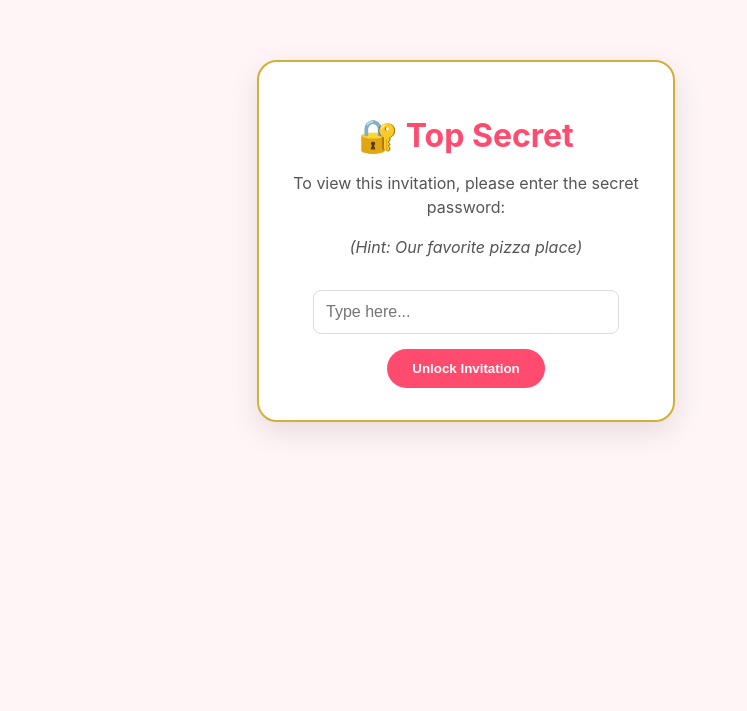
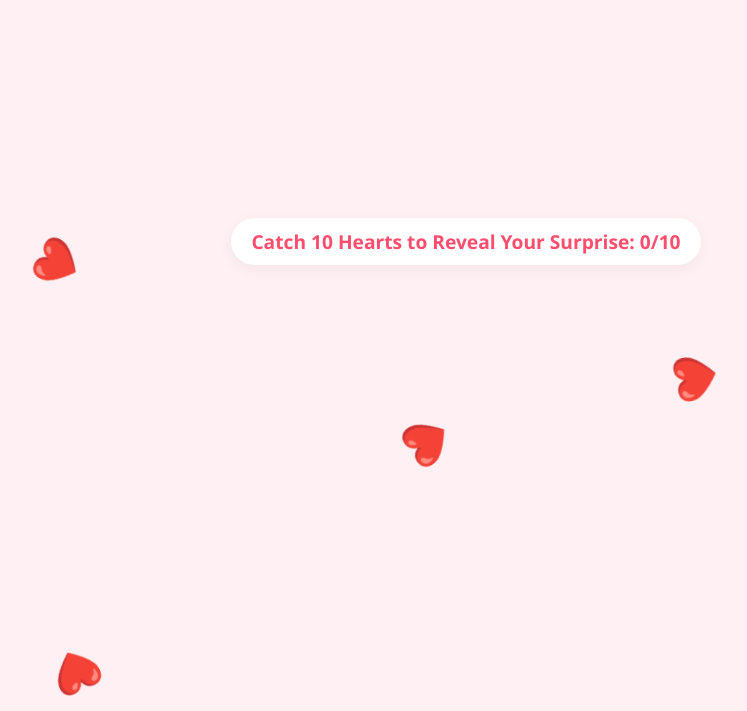
Before and after one commit to Hussein9396/Invitaion, a plain HTML site: page index.html in a window 1280 px wide. Shown: the part 159-870 px from the top of the page, without its empty margins (174-921 px from the left). Before the commit the page ends 800 px from the top, so only its background shows below. Drawn offline with Linux system fonts and the light colour scheme.

Commit message:
puzzle no pwd

```diff
--- a/index.html
+++ b/index.html
@@ -2,91 +2,143 @@
 <html lang="en">
 <head>
     <meta charset="UTF-8">
-    <meta name="viewport" content="width=device-width, initial-scale=1.0">
-    <title>A Special Invitation</title>
+    <meta name="viewport" content="width=device-width, initial-scale=1.0, maximum-scale=1.0, user-scalable=no">
+    <title>A Special Surprise</title>
     <style>
         :root {
-            --primary-pink: #ff4b6e;
-            --soft-gold: #d4af37;
+            --bg: #fff0f3;
+            --heart-color: #ff4d6d;
+            --gold: #c6a664;
         }
         body {
-            font-family: -apple-system, BlinkMacSystemFont, "Segoe UI", Roboto, Helvetica, Arial, sans-serif;
-            background-color: #fff5f7;
+            margin: 0;
+            padding: 0;
+            font-family: 'Segoe UI', Tahoma, Geneva, Verdana, sans-serif;
+            background-color: var(--bg);
+            overflow: hidden; /* Prevents scrolling during the game */
             display: flex;
             justify-content: center;
             align-items: center;
             height: 100vh;
-            margin: 0;
+            touch-action: manipulation;
+        }
+        #game-container {
             text-align: center;
+            z-index: 10;
         }
-        .card {
+        .heart {
+            position: absolute;
+            font-size: 40px;
+            cursor: pointer;
+            user-select: none;
+            transition: transform 0.1s;
+            animation: float 4s linear infinite;
+        }
+        @keyframes float {
+            0% { transform: translateY(110vh) rotate(0deg); }
+            100% { transform: translateY(-20vh) rotate(360deg); }
+        }
+        .counter {
+            font-size: 1.2rem;
+            color: var(--heart-color);
+            font-weight: bold;
             background: white;
-            padding: 2rem;
+            padding: 10px 20px;
+            border-radius: 50px;
+            box-shadow: 0 4px 15px rgba(0,0,0,0.05);
+        }
+        /* Invitation Card */
+        #invite-card {
+            display: none;
+            background: white;
+            padding: 30px;
             border-radius: 20px;
-            box-shadow: 0 10px 30px rgba(0,0,0,0.1);
-            max-width: 350px;
-            width: 90%;
-            border: 2px solid var(--soft-gold);
+            box-shadow: 0 20px 50px rgba(0,0,0,0.1);
+            max-width: 320px;
+            width: 85%;
+            border: 3px solid var(--gold);
+            animation: popIn 0.5s cubic-bezier(0.175, 0.885, 0.32, 1.275);
+            z-index: 100;
         }
-        h1 { color: var(--primary-pink); margin-bottom: 10px; }
-        p { color: #555; line-height: 1.5; }
-        input {
-            padding: 12px;
-            width: 80%;
-            border: 1px solid #ddd;
-            border-radius: 8px;
-            margin: 15px 0;
-            font-size: 16px; /* Prevents iOS zoom-in on focus */
+        @keyframes popIn {
+            0% { transform: scale(0.5); opacity: 0; }
+            100% { transform: scale(1); opacity: 1; }
         }
-        button {
-            background: var(--primary-pink);
+        h1 { color: var(--heart-color); margin-top: 0; }
+        .details { font-size: 1.1rem; color: #444; line-height: 1.6; }
+        .btn {
+            background: var(--heart-color);
             color: white;
             border: none;
-            padding: 12px 25px;
-            border-radius: 25px;
-            font-weight: bold;
-            cursor: pointer;
-            transition: transform 0.2s;
+            padding: 15px 30px;
+            border-radius: 50px;
+            font-size: 1rem;
+            margin-top: 20px;
+            box-shadow: 0 4px 10px rgba(255, 77, 109, 0.3);
         }
-        button:active { transform: scale(0.95); }
-        .hidden { display: none; }
-        #confetti { font-size: 30px; margin-top: 15px; }
     </style>
 </head>
 <body>
 
-    <div class="card" id="login-card">
-        <h1>🔐 Top Secret</h1>
-        <p>To view this invitation, please enter the secret password:</p>
-        <p><i>(Hint: Our favorite pizza place)</i></p>
-        <input type="text" id="pass-input" placeholder="Type here...">
-        <br>
-        <button onclick="checkPass()">Unlock Invitation</button>
+    <div id="game-container">
+        <div class="counter" id="score-board">Catch 10 Hearts to Reveal Your Surprise: <span id="count">0</span>/10</div>
     </div>
 
-    <div class="card hidden" id="invite-card">
-        <h1>✨ It's a Date! ✨</h1>
-        <p>You are cordially invited to:</p>
-        <h2 style="color:var(--soft-gold)">The Fancy Pasta Night</h2>
-        <p>📅 This Friday @ 7:00 PM</p>
-        <p>📍 The Kitchen (Chef Me is cooking!)</p>
-        <div id="confetti">🍷🍝🕯️</div>
-        <p>Will you attend?</p>
-        <button onclick="alert('Yay! I\'ll start the prep!')">Yes, I'm in!</button>
+    <div id="invite-card">
+        <h1>✨ You Won! ✨</h1>
+        <div class="details">
+            <p>For being the best at everything (including this game), you are invited to:</p>
+            <h2 style="color:var(--gold)">A Surprise Date Night</h2>
+            <p>📅 <b>This Saturday</b><br>
+               📍 <b>Secret Location (Car leaves at 6 PM)</b></p>
+            <p><i>Formal attire? Maybe. <br>Good vibes? Definitely.</i></p>
+        </div>
+        <button class="btn" onclick="alert('Date locked in! ❤️')">I'll be ready!</button>
     </div>
 
     <script>
-        function checkPass() {
-            const input = document.getElementById('pass-input').value.toLowerCase();
-            // CHANGE "pizza" TO YOUR REAL SECRET WORD BELOW
-            if (input === "pizza") {
-                document.getElementById('login-card').classList.add('hidden');
-                document.getElementById('invite-card').classList.remove('hidden');
-            } else {
-                alert("Incorrect! Try again, beautiful.");
-            }
+        let count = 0;
+        const target = 10;
+        const container = document.body;
+
+        function createHeart() {
+            if (count >= target) return;
+
+            const heart = document.createElement('div');
+            heart.className = 'heart';
+            heart.innerHTML = '❤️';
+            heart.style.left = Math.random() * 80 + 10 + 'vw';
+            // Random speed
+            const duration = Math.random() * 3 + 2;
+            heart.style.animationDuration = duration + 's';
+
+            heart.onclick = () => {
+                count++;
+                document.getElementById('count').innerText = count;
+                heart.style.transform = 'scale(0)';
+                setTimeout(() => heart.remove(), 100);
+
+                if (count === target) {
+                    showInvitation();
+                }
+            };
+
+            container.appendChild(heart);
+
+            // Remove heart after animation to keep DOM clean
+            setTimeout(() => {
+                if (heart.parentElement) heart.remove();
+            }, duration * 1000);
         }
+
+        function showInvitation() {
+            document.getElementById('game-container').style.display = 'none';
+            document.getElementById('invite-card').style.display = 'block';
+            // Stop background hearts
+            clearInterval(gameInterval);
+        }
+
+        const gameInterval = setInterval(createHeart, 800);
     </script>
-
 </body>
 </html>
```
